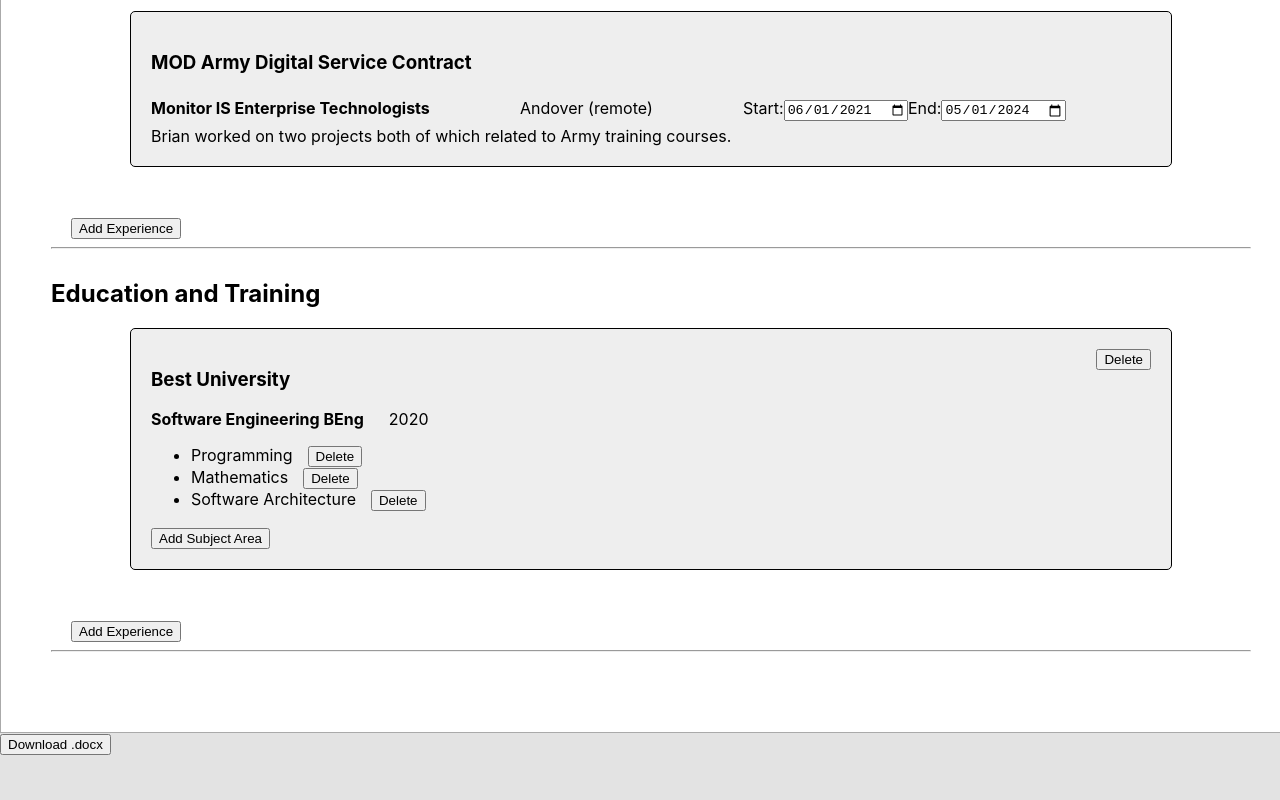
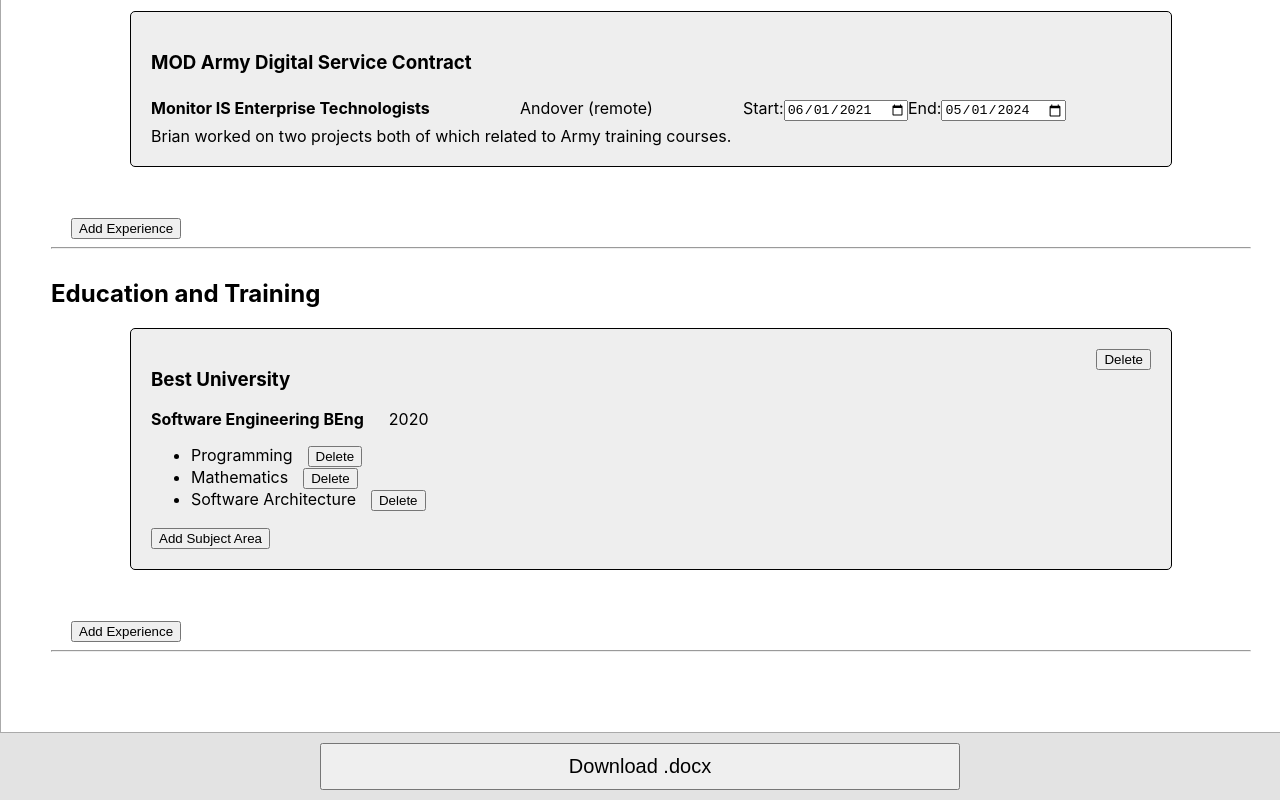
Before and after one commit to fireydude/cvelf, a React (Create React App) app in the folder ui/: page / in a window 1280 px wide. Shown: the part 821-1621 px from the top of the page. Before the commit the page ends 1576 px from the top, so only its background shows below. Built offline with nearby package versions, Linux system fonts and the light colour scheme.

Commit message:
fix download button

```diff
--- a/ui/src/App.tsx
+++ b/ui/src/App.tsx
@@ -190,16 +190,20 @@
   };
 
   const handleDownload = () => {
-    const pdfWindow = window.open();
     fetch("http://localhost:5264/doc",
       {
         method: "GET",
         headers: { "Content-Type": "application/file" },
         // body: data
       }).then(response => response.blob()).then(blob => {
-        if (pdfWindow) {
-          pdfWindow.location = window.URL.createObjectURL(blob);
-        }
+        const url = window.URL.createObjectURL(blob);
+        const a = document.createElement('a');
+        a.style.display = 'none';
+        a.setAttribute('download', 'cv.docx');
+        a.href = url;
+        a.download = 'cv.docx';
+        document.body.appendChild(a);
+        a.click();
       });
   };
 
@@ -231,7 +235,9 @@
       />
     </div>
     <PersistToolbar setCvJsonData={setCvJsonData} handleSave={handleSave} />
-    <button onClick={handleDownload} >Download .docx</button>
+    <div style={{ margin: 'auto', width: '50%', padding: '10px' }}>
+      <button style={{ width: '100%', padding: 10, fontSize: 20 }} onClick={handleDownload} >Download .docx</button>
+    </div>
   </>
   );
 }
```
